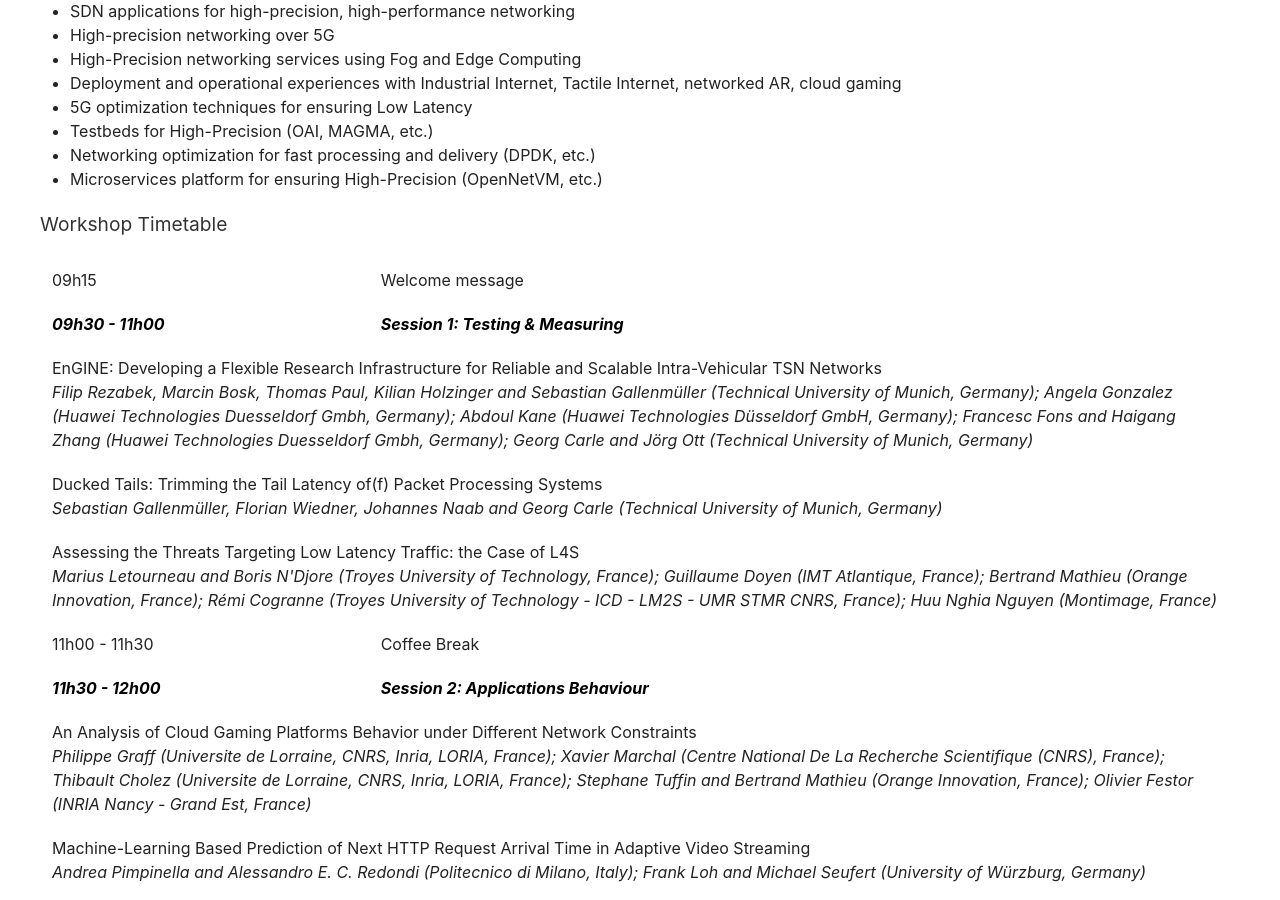
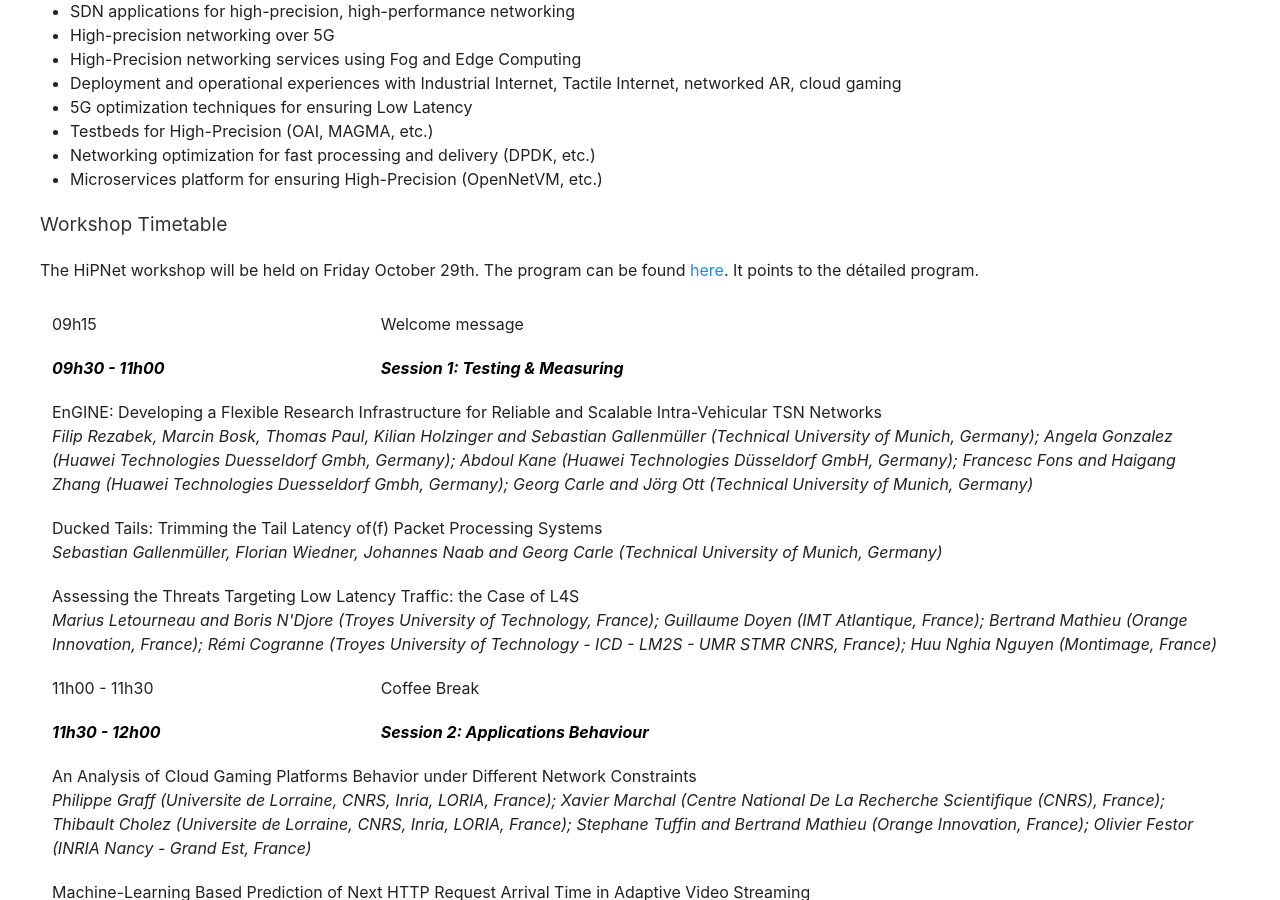
Before and after one commit to stuartclayman/cnsm_2021_website, a Jekyll site: the page built from workshop_HiPNet.html, in a window 1280 px wide and 900 px high, scrolled down 1433 px. Built offline with Jekyll 4.4.1, drawn with Linux system fonts in a browser that asks for light colours; nearby versions of some CDN libraries.

Commit message:
Workshops

```diff
--- a/workshop_HiPNet.html
+++ b/workshop_HiPNet.html
@@ -93,6 +93,12 @@ Various approaches are emerging that try to tackle those challenges. Data center
 
 
 <h3>Workshop Timetable</h3>
+
+
+<p> The HiPNet workshop will be held on Friday October 29th. The program can be found <a href="http://www.cnsm-conf.org/2021/program.html">here</a>.
+  It points to the détailed program. </p>
+
+
 
 <table class="uk-table uk-table-small uk-table-responsive">
   <tr>
--- a/workshop_NetPA.html
+++ b/workshop_NetPA.html
@@ -77,7 +77,7 @@ layout: page
 <h3>Workshop Program</h3>
 
 <p> The NetPA workshop will be held on Monday October 25th. The program can be found <a href="http://www.cnsm-conf.org/2021/program.html">here</a>.
-It points to the détailed program. </p?
+It points to the détailed program. </p>
 
 
 <table class="uk-table uk-table-small uk-table-responsive">
```
Lines whose indentation alone changed are shown as unchanged.
